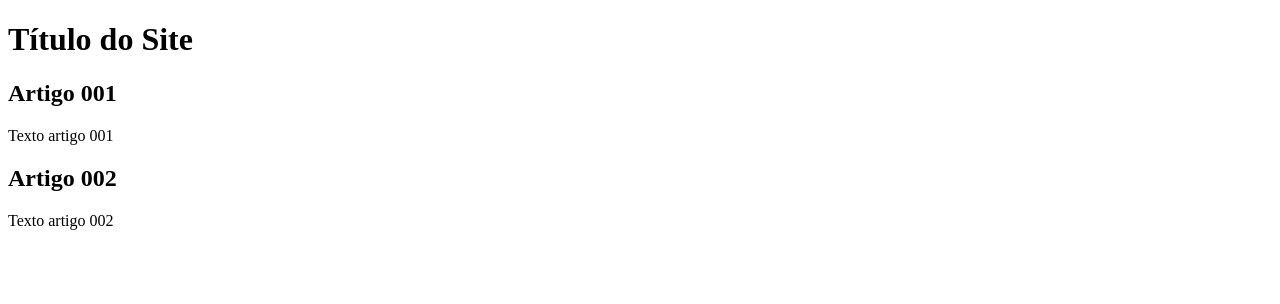
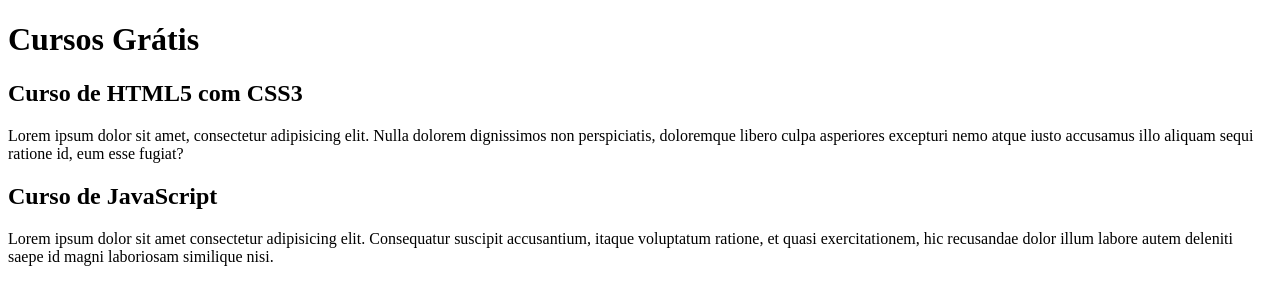
Before and after one commit to georgegabrielmd/Projeto-Site, a plain HTML site: page index.html in a window 1280 px wide. Drawn offline with Linux system fonts and the light colour scheme.

Commit message:
Atualização de conteúdo

```diff
--- a/index.html
+++ b/index.html
@@ -8,15 +8,15 @@
 <body>
     <main>
         <header>
-            <h1>Título do Site</h1>
+            <h1>Cursos Grátis</h1>
         </header>
         <article>
-            <h2>Artigo 001</h2>
-            <p>Texto artigo 001</p>
+            <h2>Curso de HTML5 com CSS3</h2>
+            <p>Lorem ipsum dolor sit amet, consectetur adipisicing elit. Nulla dolorem dignissimos non perspiciatis, doloremque libero culpa asperiores excepturi nemo atque iusto accusamus illo aliquam sequi ratione id, eum esse fugiat?</p>
         </article>
         <article>
-            <h2>Artigo 002</h2>
-            <p>Texto artigo 002</p>
+            <h2>Curso de JavaScript</h2>
+            <p>Lorem ipsum dolor sit amet consectetur adipisicing elit. Consequatur suscipit accusantium, itaque voluptatum ratione, et quasi exercitationem, hic recusandae dolor illum labore autem deleniti saepe id magni laboriosam similique nisi.</p>
         </article>
     </main>
 </body>
```
